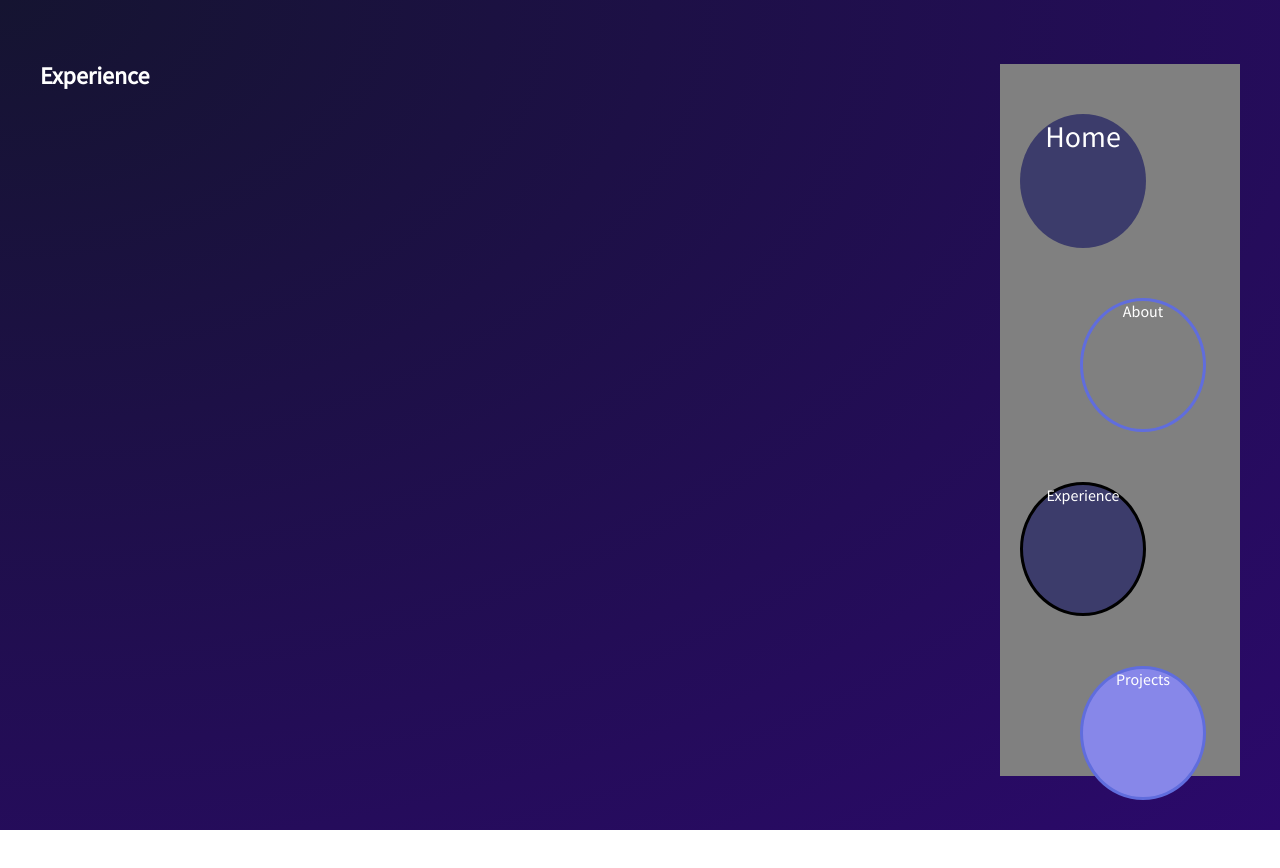
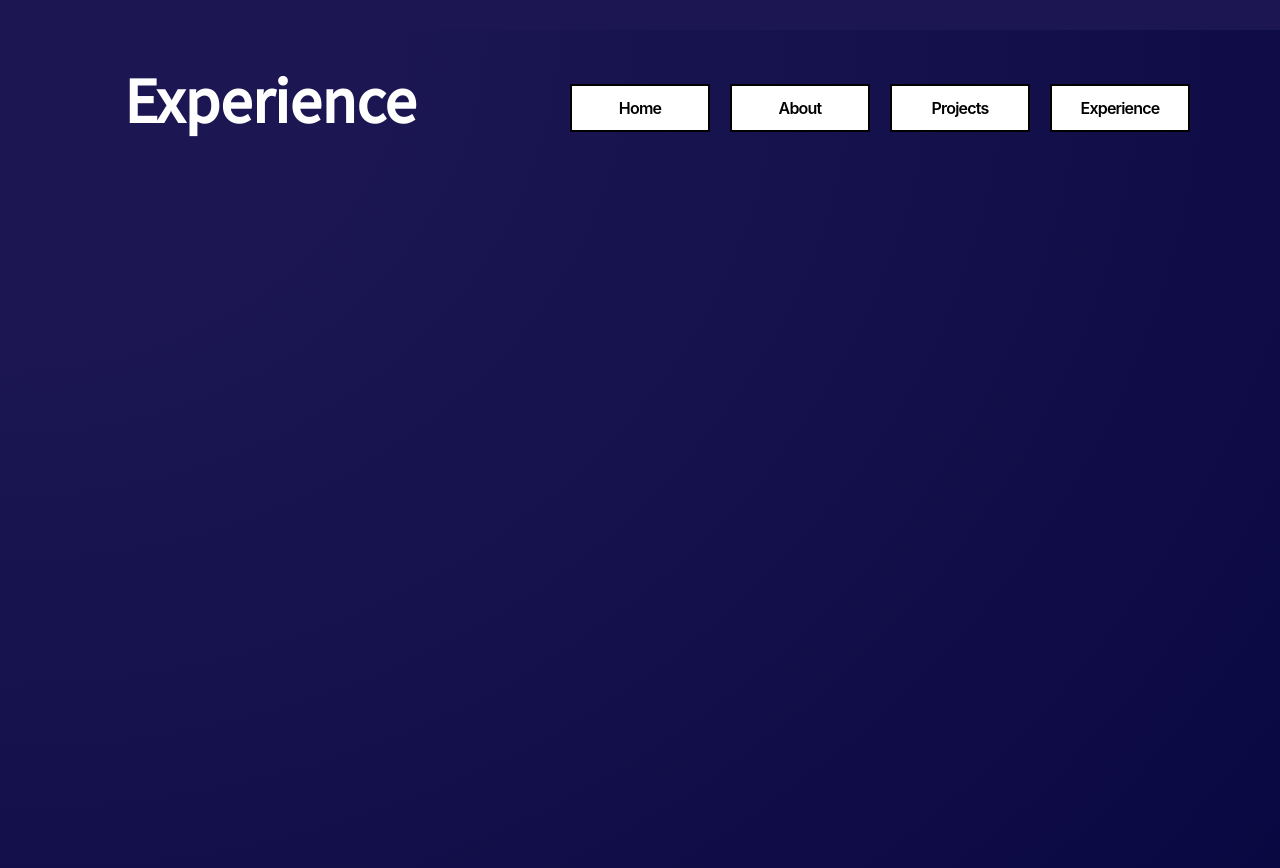
Before and after one commit to seongjooy/portfolio, a Gatsby site: page /experience in a window 1280 px wide. Before the commit the page ends 830 px from the top, so only its background shows below. Built offline with nearby package versions, Linux system fonts and the light colour scheme; Gatsby itself is replaced by a stand-in of ours.

Commit message:
modified website theme to dark blue, added personal introduction

```diff
--- a/src/components/Layout.js
+++ b/src/components/Layout.js
@@ -12,10 +12,10 @@
             {children}
         </div>
         <nav className='nav'>
-            <Link className='navhome' to='/'>Home</Link>
-            <Link className='navabout' to='/about'>About</Link>
-            <Link className='navexp' to='/experience'>Experience</Link>
-            <Link className='navproj' to='/projects'>Projects</Link>
+            <Link className='navbutton' to='/'>Home</Link>
+            <Link className='navbutton' to='/about'>About</Link>
+            <Link className='navbutton' to='/projects'>Projects</Link>
+            <Link className='navbutton' to='/experience'>Experience</Link>
         </nav>
     </div>
   )
--- a/src/pages/experience.js
+++ b/src/pages/experience.js
@@ -6,7 +6,11 @@
 const experience = () => {
   return (
       <Layout>
-        <h2>Experience</h2>
+          <div className={styles.header}>
+
+          <h2>Experience</h2>
+
+          </div>
       </Layout>
   )
 }
--- a/src/styles/global.css
+++ b/src/styles/global.css
@@ -1,8 +1,8 @@
-@import url('https://fonts.googleapis.com/css2?family=Julius+Sans+One&family=PT+Sans&family=Raleway:wght@300&family=Source+Sans+Pro&display=swap');
-* {
+@import url('https://fonts.googleapis.com/css2?family=Julius+Sans+One&family=Lato:wght@300&family=PT+Sans&family=Raleway:wght@300&family=Source+Sans+Pro&display=swap');* {
   margin: 0;
   padding: 0;
   font-family: 'Julius Sans One', sans-serif;
+  font-family: 'Lato', sans-serif;
   font-family: 'PT Sans', sans-serif;
   font-family: 'Raleway', sans-serif;
   font-family: 'Source Sans Pro', sans-serif;
@@ -12,15 +12,20 @@
 html, body {
   min-height: 100%;
   padding-top: 30px;
+  overflow: scroll;
+  height: 130vh;
+  background-color: rgb(28, 23, 83);
 }
 
 body {
-  background: radial-gradient(at top left, rgb(21, 20, 49) 0%, rgba(43,9,107,1) 100%);
+  background: radial-gradient(at top left, rgb(28, 23, 83) 20%, rgb(7, 6, 63) 100%);
   background-repeat: no-repeat;
 }
+
 p {
   margin: 16px auto;
   line-height: 1.5em;
+  font-size: 25px;
 }
 
 .layout {
@@ -28,65 +33,27 @@
   margin: 0 auto;
   display: flex;
 }
+
 .content{
-  flex: 4;
+  flex: 1;
+}
+
+.intro{
+  display: flex;
+  flex-wrap: wrap;
+  text-align: center;
 }
 
 nav {
   display:flex;
   grid-template-columns: 1fr 1fr;
   margin: 4px auto;
-  flex:1;
-  background-color: grey;
+  flex:1.5;
   flex-wrap: wrap;
-}
-
-.navhome{
-  background-color: rgb(60, 60, 107);
-  height: 120px;
-  width: 120px;
-  border-radius: 50%;
-  text-align:center;
-  margin-top: 50px;
-  font-size: 30px;
-  text-decoration: none;
-}
-
-.navabout{
-  border: 3px solid rgb(96, 109, 221);
-  margin-left: 80px;
-  height: 120px;
-  width: 120px;
-  border-radius: 50%;
-  text-align:center;
-  margin-top: 50px;
-  text-decoration: none;
-  background: radial-gradient(at top left, rgb(135, 135, 233) 100%);
-
-}
-
-.navexp{
-  background-color: rgb(60, 60, 107);
-  border: 3px solid black;
-  height: 120px;
-  width: 120px;
-  border-radius: 50%;
-  text-align:center;
-  margin-top: 50px;
-  text-decoration: none;
-}
-
-.navproj{
-  background-color: rgb(135, 135, 233);
-  border: 3px solid rgb(96, 109, 221);
-  height: 120px;
-  width: 120px;
-  border-radius: 50%;
-  text-align:center;
-  margin-top: 50px;
-  text-decoration: none;
-  margin-left: 80px;
-
+  border-radius: 15px;
+  height: 50vh;
+  padding-left: 50px;
+  padding-top: 20px;
 }
 
 nav h1 {
@@ -99,12 +66,45 @@
   font-weight: 400;
   padding-bottom: 8px;
   border: 3px solid transparent;
+  font-size: 20px;
 }
-nav a:hover {
-  border-color: black;
-  background-color: blue;
+
+/* CSS */
+.navbutton {
+  align-items: center;
+  background-color: #fff;
+  border: 2px solid #000;
+  box-sizing: border-box;
+  color: #000;
+  cursor: pointer;
+  display: inline-flex;
+  fill: #000;
+  font-family: Inter,sans-serif;
+  font-size: 16px;
+  font-weight: 600;
+  height: 48px;
+  justify-content: center;
+  letter-spacing: -.8px;
+  line-height: 24px;
+  min-width: 140px;
+  outline: 0;
+  padding: 0 17px;
+  text-align: center;
+  text-decoration: none;
+  transition: all .3s;
+  user-select: none;
+  -webkit-user-select: none;
+  touch-action: manipulation;
 }
-nav a:active{
-  border-color: red;
-  background-color: purple;
+
+.navbutton:hover {
+  border-color: #06f;
+  color: #06f;
+  fill: #06f;
 }
+
+.navbutton:active {
+  border-color: rgb(5, 21, 44);
+  color: rgb(5, 21, 44);
+  fill: rgb(5, 21, 44);
+}
--- a/src/styles/home.module.css
+++ b/src/styles/home.module.css
@@ -3,15 +3,28 @@
     grid-template-columns: 1fr 1fr;
     grid-gap: 40px;
     align-items: center;
+    display: flex;
+    flex-direction: column;
   }
   .header h2 {
     font-size: 4em;
+    padding-bottom: 10px;
+
   }
-  .header h3 {
-    font-size: 3em;
+  .header h4 {
+    font-size: 18px;
     font-weight: 400;
-    margin-bottom: 20px;
+    margin-top: 5px;
+    padding-left: 10px;
   }
+
+  .header h5{
+    padding-left: 10px;
+    padding-top: 10px;
+    font-size: 15px;
+  }
+
+
   .btn {
     display: inline-block;
     background: rgb(209, 143, 143);
```
Also changed, not shown: src/pages/index.js (+13 -14 lines), src/images/email.png (deleted), src/images/facebook.png (deleted), src/styles/experience.module.css (added), static/github.png (renamed from src/images/github.png), static/icon.png (renamed from src/images/icon.png), static/instagram.png (renamed from src/images/instagram.png), static/linkedin.png (renamed from src/images/linkedin.png).
